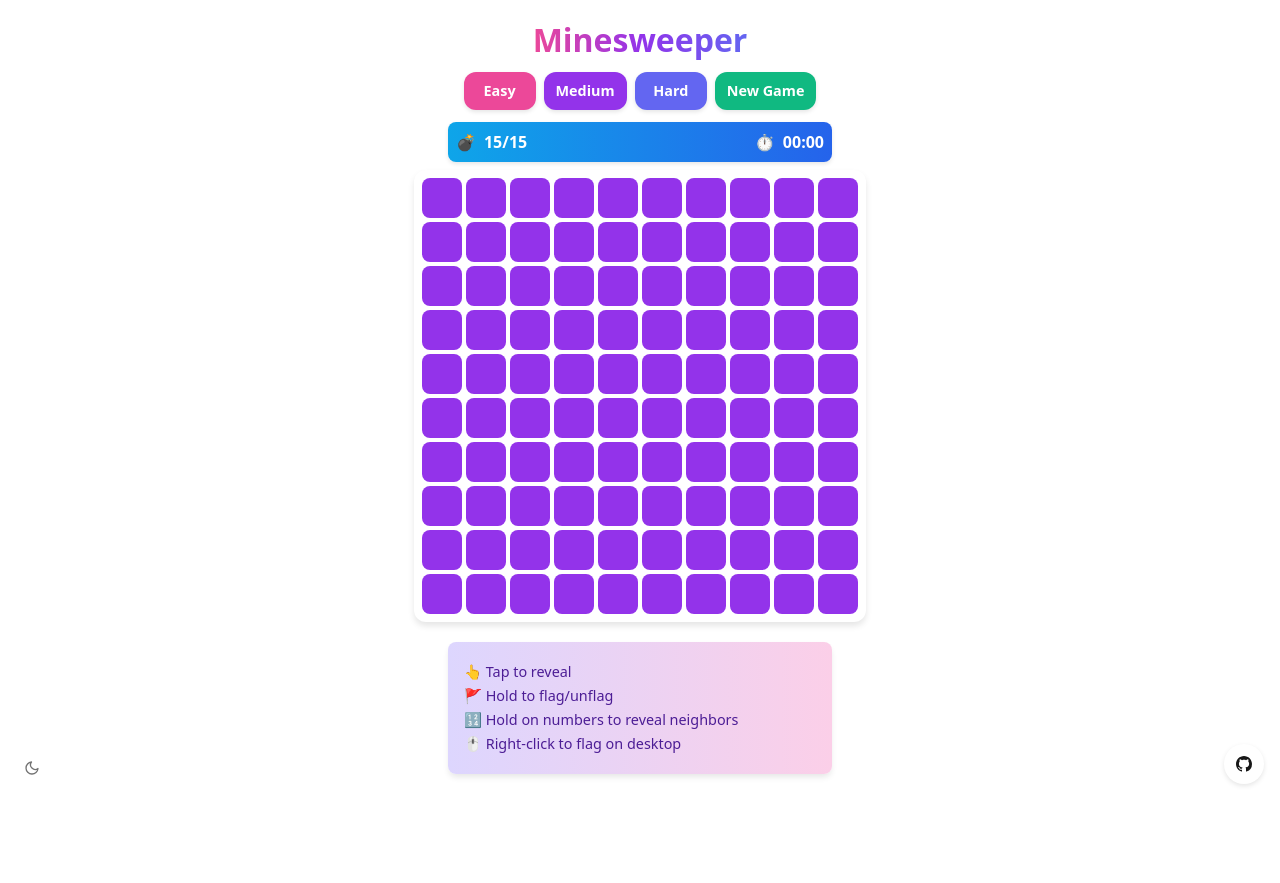
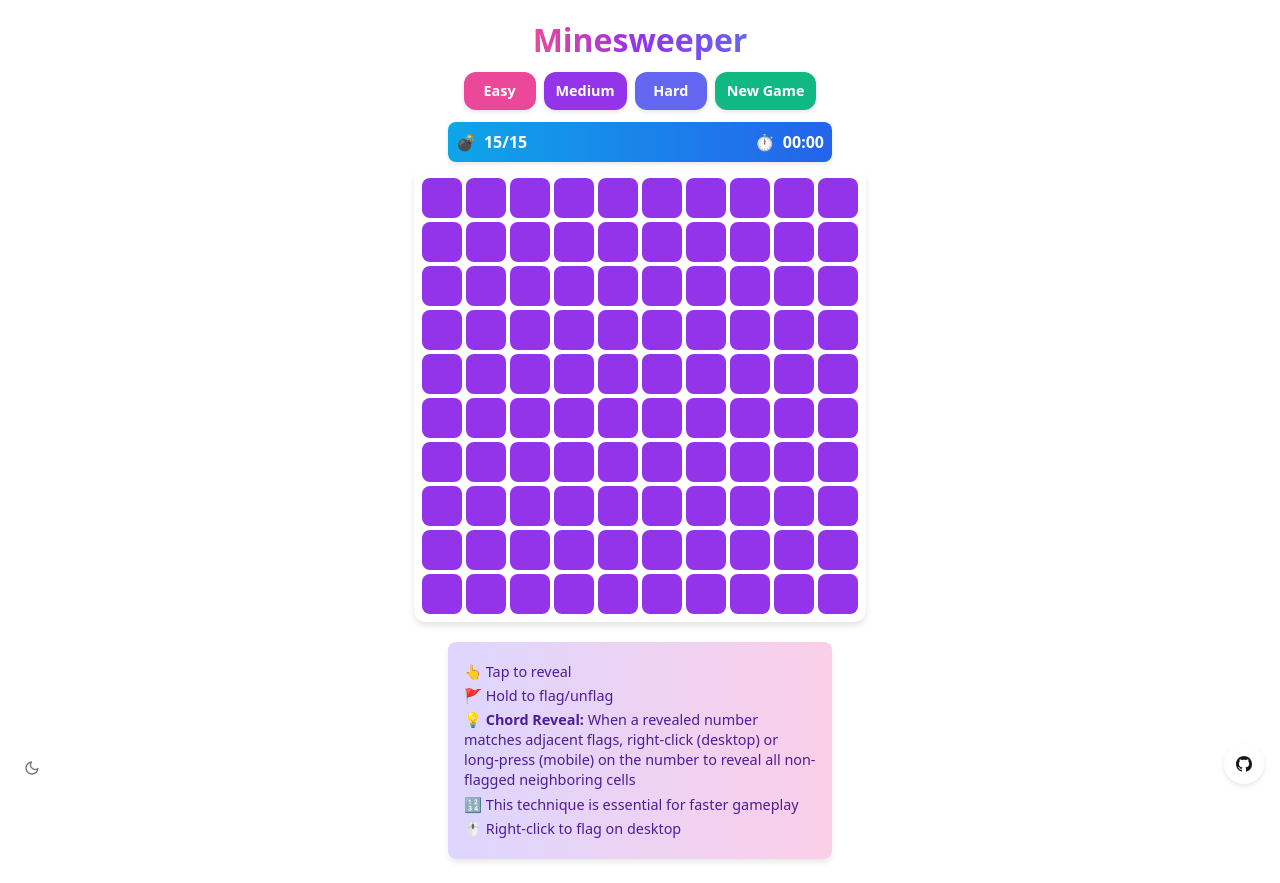
Before and after one commit to saadiq/minesweeper, a Next.js app: page / in a window 1280 px wide. Before the commit the page ends 800 px from the top, so only its background shows below. Built offline with nearby package versions, Linux system fonts and the light colour scheme.

Commit message:
Add detailed chord reveal instructions to how-to-play section

```diff
--- a/src/app/page.tsx
+++ b/src/app/page.tsx
@@ -533,7 +533,8 @@ const Minesweeper = () => {
         <div className="instructions">
           <p>👆 Tap to reveal</p>
           <p>🚩 Hold to flag/unflag</p>
-          <p>🔢 Hold on numbers to reveal neighbors</p>
+          <p>💡 <strong>Chord Reveal:</strong> When a revealed number matches adjacent flags, right-click (desktop) or long-press (mobile) on the number to reveal all non-flagged neighboring cells</p>
+          <p>🔢 This technique is essential for faster gameplay</p>
           <p>🖱️ Right-click to flag on desktop</p>
         </div>
       </div>
```
